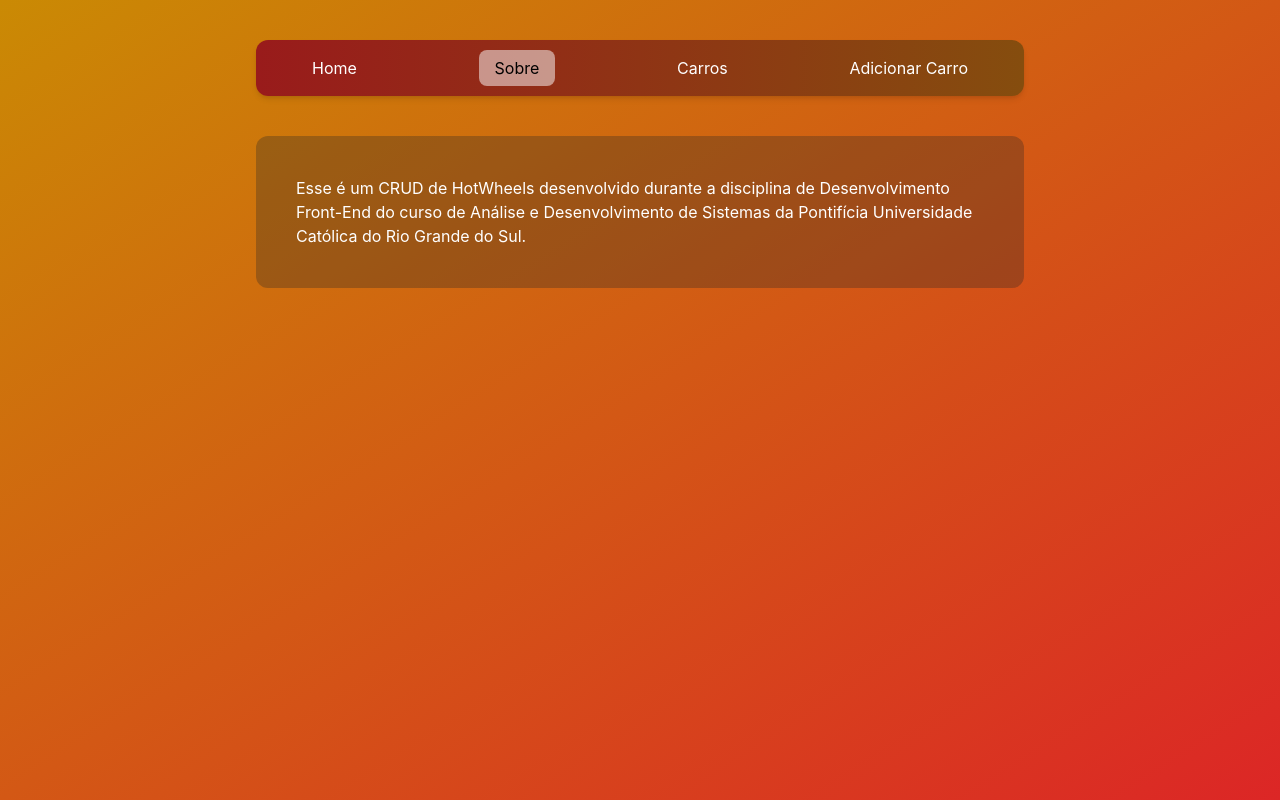
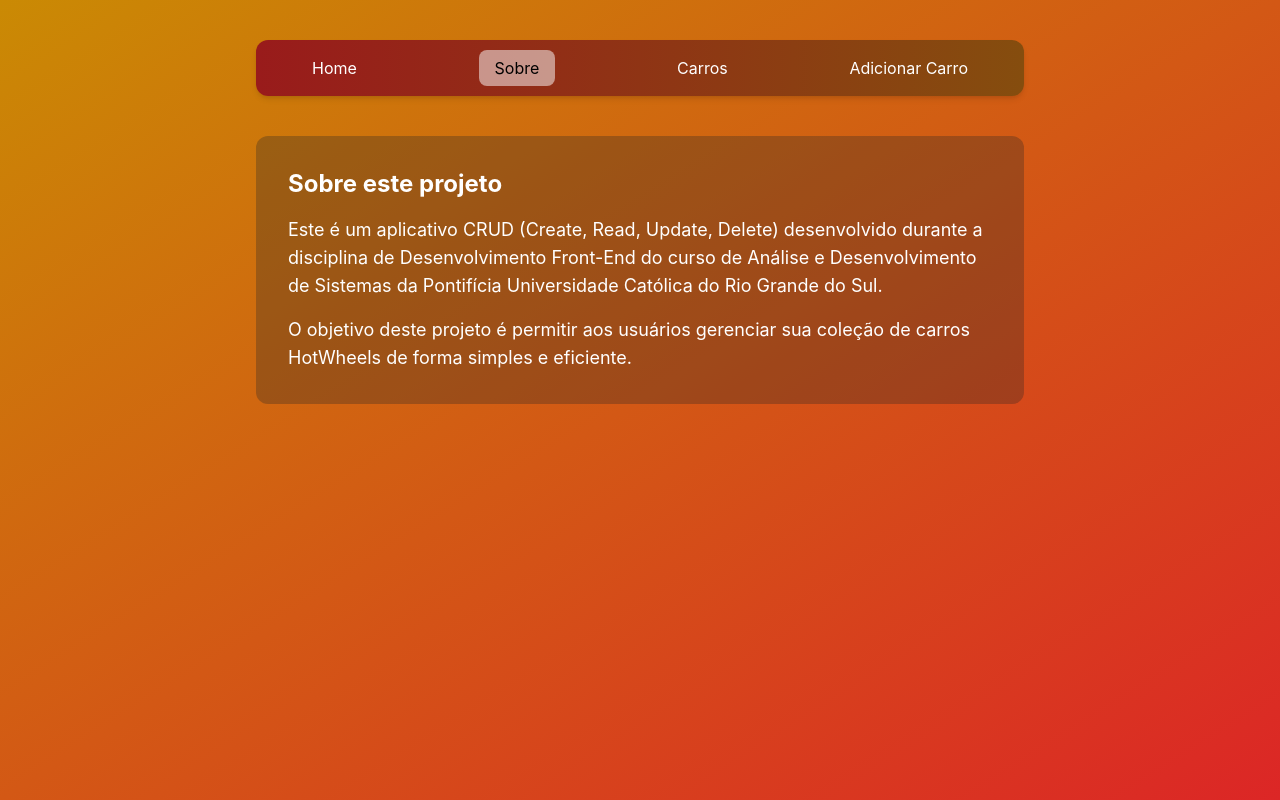
Before and after one commit to pdelfino0/Crud-HotWheels-PUCRS, a React (Create React App) app: page /sobre in a window 1280 px wide. Built offline with nearby package versions, Linux system fonts and the light colour scheme.

Commit message:
wip: styling

```diff
--- a/src/pages/Home.jsx
+++ b/src/pages/Home.jsx
@@ -2,8 +2,10 @@ import React from 'react';
 
 export default function Home(props) {
     return (
-
-        <p> Bem-vindo ao Crud de HotWheels.
-        </p>
+        <div className="flex flex-col items-center justify-center mt-20">
+            <h1 className="text-4xl font-bold text-white mb-4">Bem-vindo ao CRUD de HotWheels</h1>
+            <p className="text-lg text-white">Aqui você pode gerenciar sua coleção de carros HotWheels de forma simples e fácil.</p>
+            <p className="text-lg text-white mt-2">Entenda mais sobre o projeto em si na aba Sobre, adicione carros na aba Adicionar Carro e explore sua coleção na aba Carros</p>
+        </div>
     );
 }
--- a/src/pages/Sobre.jsx
+++ b/src/pages/Sobre.jsx
@@ -3,14 +3,18 @@ import React from 'react';
 function Sobre(props) {
 
     return (
-        <div className="mx-auto text-white mt-10 rounded-xl max-w-3xl bg-neutral-800/30">
-            <p className="px-10 py-10">
-                Esse é um CRUD de HotWheels desenvolvido durante a disciplina de Desenvolvimento Front-End do curso de
-                Análise e Desenvolvimento de Sistemas
-                da Pontifícia Universidade Católica do Rio Grande do Sul.
-            </p>
+        <div className="mx-auto mt-10 rounded-xl max-w-3xl bg-neutral-800/30">
+            <div className="text-white p-8">
+                <h2 className="text-2xl font-bold mb-4">Sobre este projeto</h2>
+                <p className="text-lg">
+                    Este é um aplicativo CRUD (Create, Read, Update, Delete) desenvolvido durante a disciplina de Desenvolvimento Front-End do curso de Análise e Desenvolvimento de Sistemas da Pontifícia Universidade Católica do Rio Grande do Sul.
+                </p>
+                <p className="text-lg mt-4">
+                    O objetivo deste projeto é permitir aos usuários gerenciar sua coleção de carros HotWheels de forma simples e eficiente.
+                </p>
+            </div>
         </div>
-    )
+    );
 }
 
 export default Sobre;
```
